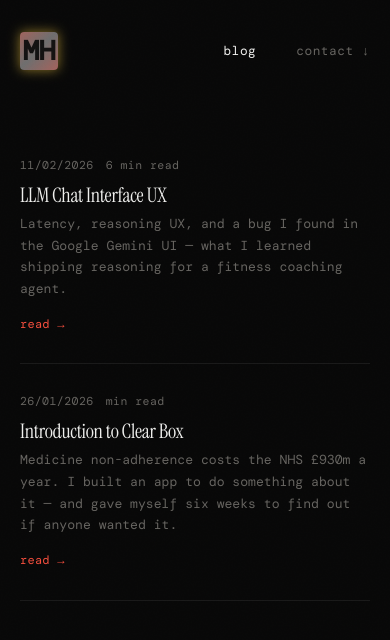
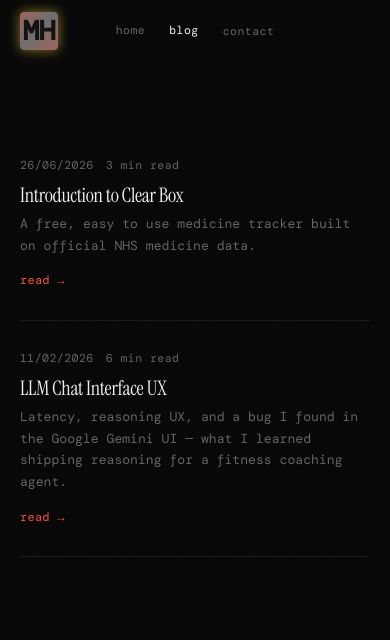
Before and after one commit to d00mkeeps/portfolio, a React (Vite) app: page /blog in a window 390 px wide. Shown: the top 640 px of the page. Built offline with nearby package versions, Linux system fonts and the light colour scheme; a web font is replaced by a local one.

Commit message:
style/nav: clean up contact details, formatting, and other minor site-wide adjustments

```diff
--- a/src/components/Nav.jsx
+++ b/src/components/Nav.jsx
@@ -20,20 +20,17 @@ export default function Nav() {
           <span className={styles.logoSquare}>MH</span>
         </Link>
         <div className={styles.links}>
+          <Link to="/" className={`${styles.link} ${pathname === '/' ? styles.active : ''}`}>home</Link>
           <Link to="/blog" className={`${styles.link} ${pathname.startsWith('/blog') ? styles.active : ''}`}>blog</Link>
           <div className={styles.contactWrap}>
             <button
               className={styles.link}
               onClick={() => setContactOpen(o => !o)}
             >
-              contact {contactOpen ? '↑' : '↓'}
+              contact
             </button>
             {contactOpen && (
               <div className={styles.contactMenu}>
-                <a href="mailto:miles.i.hillary@gmail.com" className={styles.contactItem}>
-                  <span className={styles.contactLabel}>email</span>
-                  <span className={styles.contactValue}>miles.i.hillary@gmail.com</span>
-                </a>
                 <a href="https://calendly.com/miles-i-hillary/30min" target="_blank" rel="noopener noreferrer" className={styles.contactItem}>
                   <span className={styles.contactLabel}>call</span>
                   <span className={styles.contactValue}>book 30 mins</span>
--- a/src/components/Nav.module.css
+++ b/src/components/Nav.module.css
@@ -4,7 +4,7 @@
   left: 0;
   right: 0;
   z-index: 100;
-  padding: 2rem var(--gutter);
+  padding: 2.5rem var(--gutter);
   transition: background 0.3s ease, border-color 0.3s ease;
   border-bottom: 1px solid transparent;
 }
@@ -21,10 +21,12 @@
   margin: 0 auto;
   display: flex;
   align-items: center;
-  justify-content: space-between;
+  justify-content: center;
 }
 
 .wordmark {
+  position: absolute;
+  left: var(--gutter);
   display: flex;
   align-items: center;
 }
@@ -51,13 +53,13 @@
 
 @keyframes logoShimmer {
   0% {
-    background-position: 0% 50%;
+    background-position: 0% 50%
   }
   50% {
-    background-position: 100% 50%;
+    background-position: 100% 50%
   }
   100% {
-    background-position: 0% 50%;
+    background-position: 0% 50%
   }
 }
 
@@ -66,7 +68,8 @@
 .links {
   display: flex;
   align-items: center;
-  gap: 2.5rem;
+  justify-content: center;
+  gap: 3rem;
   font-size: 0.8rem;
   color: var(--text-muted);
 }
@@ -80,6 +83,7 @@
   font-family: var(--font-mono);
   font-size: 0.8rem;
   padding: 0;
+  color: var(--text-muted);
 }
 
 .link:hover, .link.active { color: var(--text); }
@@ -128,3 +132,18 @@
   from { opacity: 0; transform: translateY(-6px); }
   to { opacity: 1; transform: translateY(0); }
 }
+
+/* ─── Mobile ──────────────────────────────────────────────────────────── */
+@media (max-width: 680px) {
+  .nav {
+    padding: 1.25rem var(--gutter);
+  }
+
+  .links {
+    gap: 1.5rem;
+  }
+
+  .link {
+    font-size: 0.72rem;
+  }
+}
--- a/src/pages/Blog.module.css
+++ b/src/pages/Blog.module.css
@@ -2,29 +2,12 @@
   padding-top: 8rem;
   padding-bottom: 4rem;
   min-height: 100vh;
+  opacity: 0;
+  transition: opacity 400ms ease;
 }
 
-.header {
-  margin-bottom: 3.5rem;
-  padding-bottom: 2rem;
-  border-bottom: 1px solid var(--border);
-}
-
-.title {
-  font-size: 2.2rem;
-  letter-spacing: -0.025em;
-  margin-bottom: 0.5rem;
-}
-
-.sub {
-  font-size: 0.82rem;
-  color: var(--text-muted);
-}
-
-.empty {
-  font-size: 0.82rem;
-  color: var(--text-muted);
-  padding: 2rem 0;
+.visible {
+  opacity: 1;
 }
 
 .list {
@@ -36,10 +19,6 @@
 .item {
   animation: fadeUp 0.45s ease both;
   border-bottom: 1px solid var(--border);
-}
-
-.item:first-child {
-  border-top: none;
 }
 
 .postLink {
@@ -69,15 +48,6 @@
   letter-spacing: 0.04em;
 }
 
-.tag {
-  font-size: 0.65rem;
-  color: var(--text-dim);
-  border: 1px solid var(--border);
-  padding: 0.1rem 0.4rem;
-  border-radius: var(--radius);
-  letter-spacing: 0.04em;
-}
-
 .postTitle {
   font-size: 1.25rem;
   letter-spacing: -0.015em;
--- a/src/pages/ProjectPage.module.css
+++ b/src/pages/ProjectPage.module.css
@@ -2,6 +2,12 @@
   padding-top: 8rem;
   padding-bottom: 4rem;
   min-height: 100vh;
+  opacity: 0;
+  transition: opacity 400ms ease;
+}
+
+.visible {
+  opacity: 1;
 }
 
 .back {
--- a/src/posts/clear-box-intro.mdx
+++ b/src/posts/clear-box-intro.mdx
@@ -1,32 +1,30 @@
 ---
 title: Introduction to Clear Box
-date: 2026-01-26
-summary: Medicine non-adherence costs the NHS £930m a year. I built an app to do something about it — and gave myself six weeks to find out if anyone wanted it.
-tags: [healthcare, ios, ai, nhs]
+date: 2026-06-26
+minutes: 3
+appStoreUrl: https://apps.apple.com/gb/app/clear-box/id6765638985
+summary: A free, easy to use medicine tracker built on official NHS medicine data.
+tags: [healthcare, ios, nhs, clear-box]
 ---
 
 **Problem**
 
-Three months ago, a close relative told me she had an app idea.
-
-Turns out, there were some issues with the app she'd been using to track her medicines. It was cumbersome to add new medicines, basic mechanisms in the app didn't work (time zone handling, for example) and it had started asking for a monthly subscription!
+Three months ago, a close relative told me she had an app idea. Turns out, there were some issues with the app she'd been using to track her medicines. It was cumbersome to add new medicines, basic mechanisms in the app didn't work (time zone handling, for example) and it had started asking for a monthly subscription!
 
 Refusing to pay the subscription, she'd spent the last few months using a piece of paper to keep track of nearly a dozen different medicines. Hearing this, I decided to do some digging to better understand the problem.
 
 Here's what I found:
-
 - Medicine non-adherence costs the NHS an estimated £930m/year across five common conditions (Trueman et al., 2010) due to wasted medicine, disease progression, and downstream clinical inaccuracy.
 - Modest improvements in adherence have been modelled to save the NHS over £500m long-term (Elliott et al., 2017)
 - In a study of 24,017 adults with chronic illness who considered themselves adherent, 62% reported forgetting their medicine at some point (BMC Health Services Research, 2012)
 
-The data was compelling enough to begin building Clear Box: my new medicine tracking app designed to be easy to use, totally free, and built on official NHS medicine data.
+Between my cousin and the data, it was a problem clearly worth solving, so I began building Clear Box: a free, easy to use medicine tracker built on official NHS medicine data.
 
 **Building**
 
 A key goal was to reach target users quickly for a tighter fit with market needs from the beginning. In total, time elapsed from idea to App Store approval was ~2 months.
 
 The rapid development can be attributed to:
-
 - Reusing patterns from Volc (another app of mine) to solve specific problems in Clear Box
 - Keeping the app lean to validate core functionality sooner
 - Designing and building a new development system to run multiple tasks simultaneously, letting me work on several fronts at once (client, backend, database, webpage, etc.)
@@ -35,7 +33,7 @@ The rapid development can be attributed to:
 
 Clear Box's intelligence layer is non-user-facing, operating behind the scenes to provide a richer user experience. This creates a smaller GenAI risk surface, allowing a faster, more reliable entry to market.
 
-Clear Box also aligns with GDPR principles: EU residency, anonymous users, data minimisation, and more. Privacy is a top concern when handling user data, and safety is non-negotiable when working in a healthcare-adjacent field.
+Clear Box also aligns with GDPR principles; EU residency, anonymous users, data minimisation, and more. Privacy is a top concern when handling user data, and safety is non-negotiable when working in a healthcare-adjacent field.
 
 **Upcoming**
 
--- a/src/styles/global.css
+++ b/src/styles/global.css
@@ -32,7 +32,7 @@ body {
   color: var(--text);
   font-family: var(--font-mono);
   font-size: 0.875rem;
-  font-weight: 300;
+  font-weight: 400;
   line-height: 1.7;
   min-height: 100vh;
 }
```
